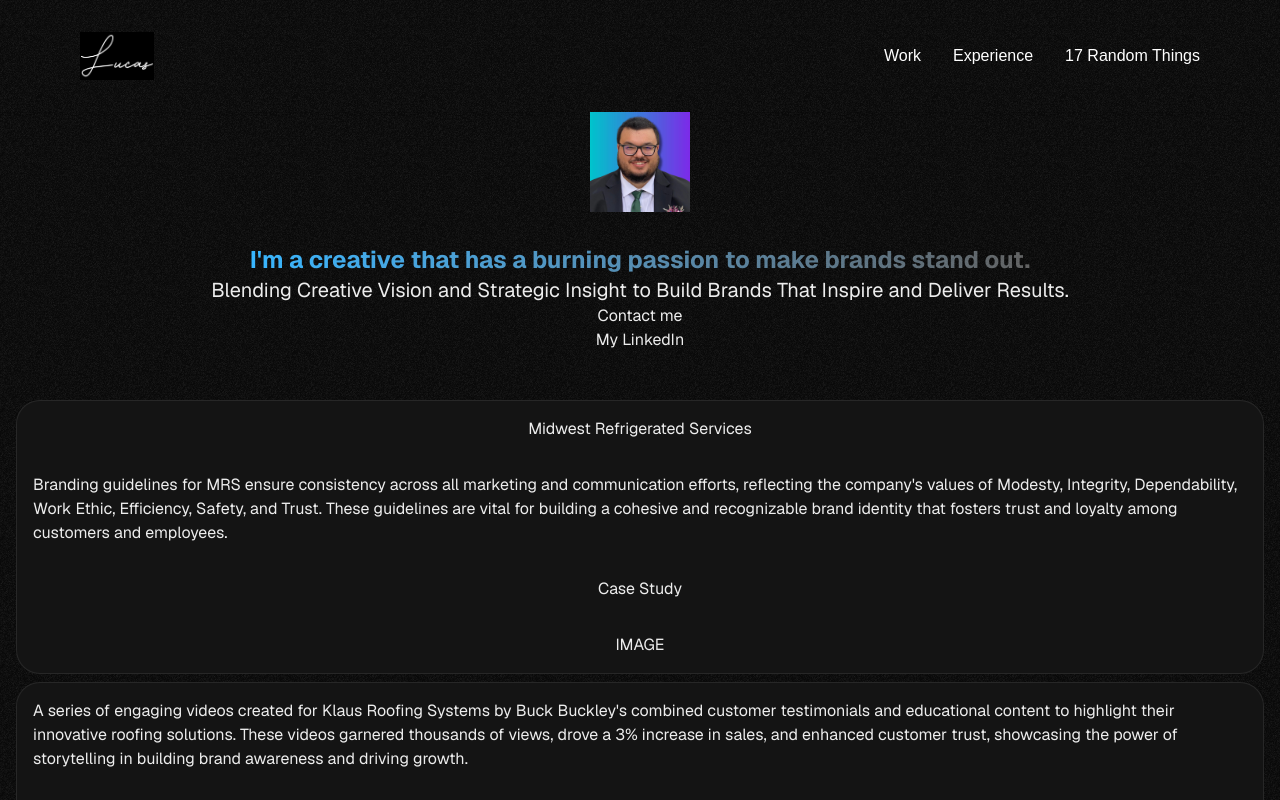
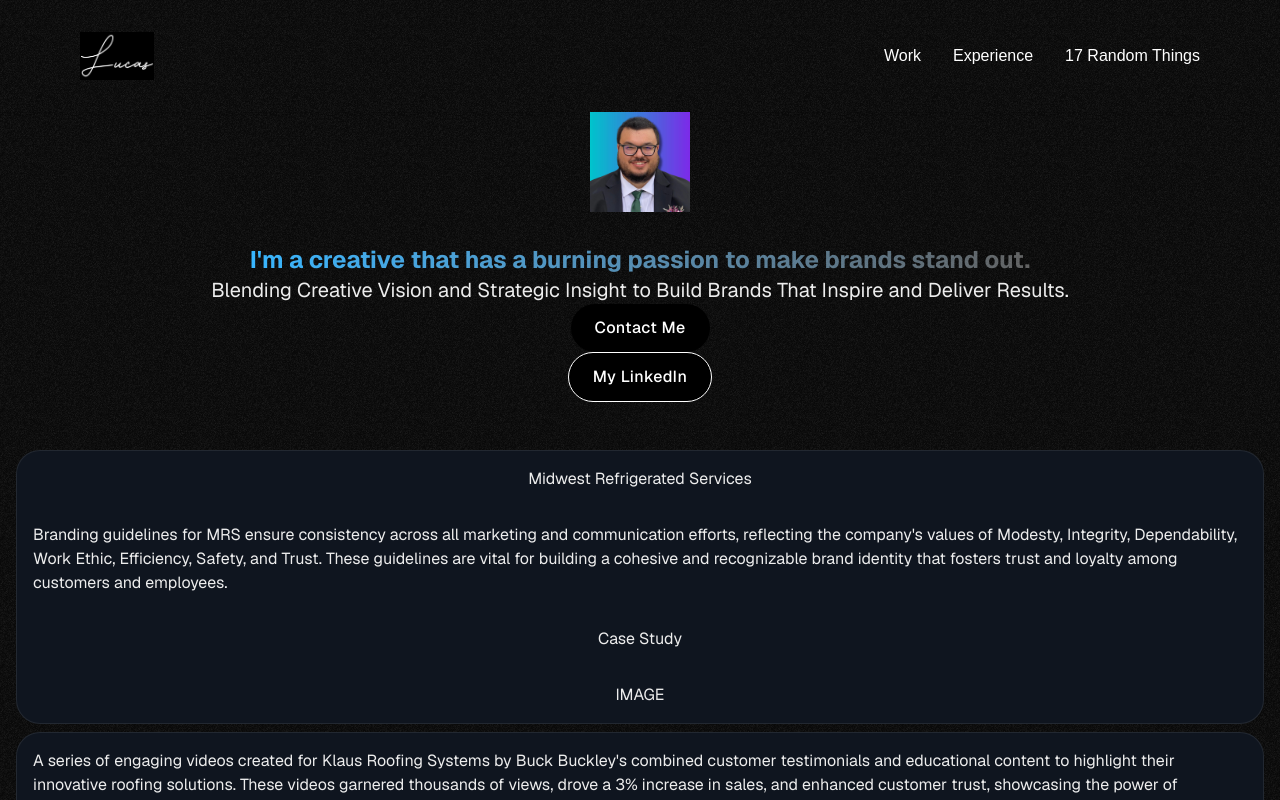
Before and after one commit to jslow421/lucas-web, a Next.js app in the folder website/: page / in a window 1280 px wide. Shown: the top 800 px of the page. Built offline with nearby package versions, Linux system fonts and the light colour scheme.

Commit message:
Added buttons

```diff
--- a/website/components/about.tsx
+++ b/website/components/about.tsx
@@ -1,3 +1,6 @@
+import ContactButton from "./buttons/contact-button";
+import LinkedInButton from "./buttons/linkedin-button";
+
 export default function About() {
   return (
     <div className="flex flex-col w-full h-full justify-center items-center">
@@ -11,8 +14,8 @@ export default function About() {
         Blending Creative Vision and Strategic Insight to Build Brands That
         Inspire and Deliver Results.
       </div>
-      <div>Contact me</div>
-      <div>My LinkedIn</div>
+      <ContactButton />
+      <LinkedInButton />
     </div>
   );
 }
--- /dev/null
+++ b/website/components/buttons/contact-button.tsx
@@ -0,0 +1,35 @@
+export default function ContactButton() {
+  return (
+    <div className="relative inline-block group">
+      <button className="relative z-10 bg-black text-white px-6 py-3 rounded-full font-medium tracking-wide hover:bg-gray-800 transition-colors duration-300">
+        Contact Me
+      </button>
+      {/* Add pointer-events-none to prevent the overlay from blocking button clicks */}
+      <div className="absolute inset-0 rounded-full overflow-hidden pointer-events-none">
+        {/* Top line */}
+        <div className="absolute top-0 left-0 w-full h-0.5 overflow-hidden">
+          {/* Adjusted classes for animation */}
+          <div className="h-full w-full bg-white transform -translate-x-full transition-transform duration-250 ease-linear group-hover:translate-x-0"></div>
+        </div>
+
+        {/* Right line */}
+        <div className="absolute top-0 right-0 h-full w-0.5 overflow-hidden">
+          {/* Adjusted classes for animation with delay */}
+          <div className="w-full h-full bg-white transform -translate-y-full transition-transform duration-250 ease-linear delay-250 group-hover:translate-y-0"></div>
+        </div>
+
+        {/* Bottom line */}
+        <div className="absolute bottom-0 left-0 w-full h-0.5 overflow-hidden">
+          {/* Adjusted classes for animation with delay */}
+          <div className="h-full w-full bg-white transform translate-x-full transition-transform duration-250 ease-linear delay-500 group-hover:translate-x-0"></div>
+        </div>
+
+        {/* Left line */}
+        <div className="absolute top-0 left-0 h-full w-0.5 overflow-hidden">
+          {/* Adjusted classes for animation with delay */}
+          <div className="w-full h-full bg-white transform translate-y-full transition-transform duration-250 ease-linear delay-750 group-hover:translate-y-0"></div>
+        </div>
+      </div>
+    </div>
+  );
+}
--- /dev/null
+++ b/website/components/buttons/linkedin-button.tsx
@@ -0,0 +1,12 @@
+export default function LinkedInButton() {
+  return (
+    <a
+      href="https://linkedin.com/in/your-profile"
+      target="_blank"
+      rel="noopener noreferrer"
+      className="inline-block bg-black text-white px-6 py-3 rounded-full font-medium tracking-wide border border-white hover:bg-gray-800 transition-colors duration-300"
+    >
+      My LinkedIn
+    </a>
+  );
+}
--- a/website/components/card.tsx
+++ b/website/components/card.tsx
@@ -4,7 +4,7 @@ export default function Card({
   readonly children: React.ReactNode;
 }) {
   return (
-    <div className="border border-[rgba(204,204,204,0.1)] border-solid rounded-[24px] bg-[rgb(20,20,20)] max-w-full w-full opacity-100 flex flex-col items-center mb-2">
+    <div className="border border-[rgba(204,204,204,0.1)] border-solid rounded-[24px] bg-[rgb(15,21,31)] max-w-full w-full opacity-100 flex flex-col items-center mb-2">
       {children}
     </div>
   );
--- /dev/null
+++ b/website/tailwind.config.js
@@ -0,0 +1,36 @@
+/** @type {import('tailwindcss').Config} */
+module.exports = {
+  content: [
+    "./pages/**/*.{js,ts,jsx,tsx}",
+    "./components/**/*.{js,ts,jsx,tsx}",
+  ],
+  theme: {
+    extend: {
+      animation: {
+        "slide-right": "slideRight 1.5s linear infinite",
+        "slide-down": "slideDown 1.5s linear infinite",
+        "slide-left": "slideLeft 1.5s linear infinite",
+        "slide-up": "slideUp 1.5s linear infinite",
+      },
+      keyframes: {
+        slideRight: {
+          "0%": { transform: "translateX(-100%)" },
+          "100%": { transform: "translateX(1000%)" },
+        },
+        slideDown: {
+          "0%": { transform: "translateY(-100%)" },
+          "100%": { transform: "translateY(1000%)" },
+        },
+        slideLeft: {
+          "0%": { transform: "translateX(1000%)" },
+          "100%": { transform: "translateX(-100%)" },
+        },
+        slideUp: {
+          "0%": { transform: "translateY(1000%)" },
+          "100%": { transform: "translateY(-100%)" },
+        },
+      },
+    },
+  },
+  plugins: [],
+};
```
